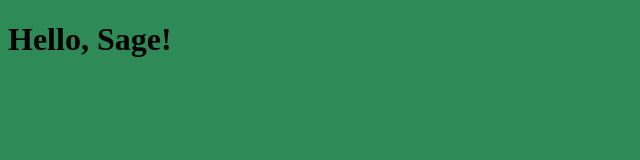
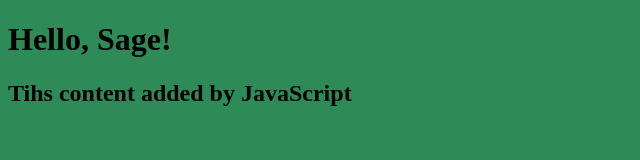
Before and after one commit to dxyz773/sage-breeze, a plain HTML site: page index.html in a window 1280 px wide. Shown: the whole page, without its empty margins (0-640 px from the left). Drawn offline with Linux system fonts and the light colour scheme.

Commit message:
add script.js, connect to index.html

```diff
--- a/index.html
+++ b/index.html
@@ -9,5 +9,6 @@
   </head>
   <body>
     <h1>Hello, Sage!</h1>
+    <script src="./script.js"></script>
   </body>
 </html>
--- /dev/null
+++ b/script.js
@@ -0,0 +1,3 @@
+const h2 = document.createElement("h2");
+h2.textContent = "Tihs content added by JavaScript";
+document.querySelector("body").appendChild(h2);
```
